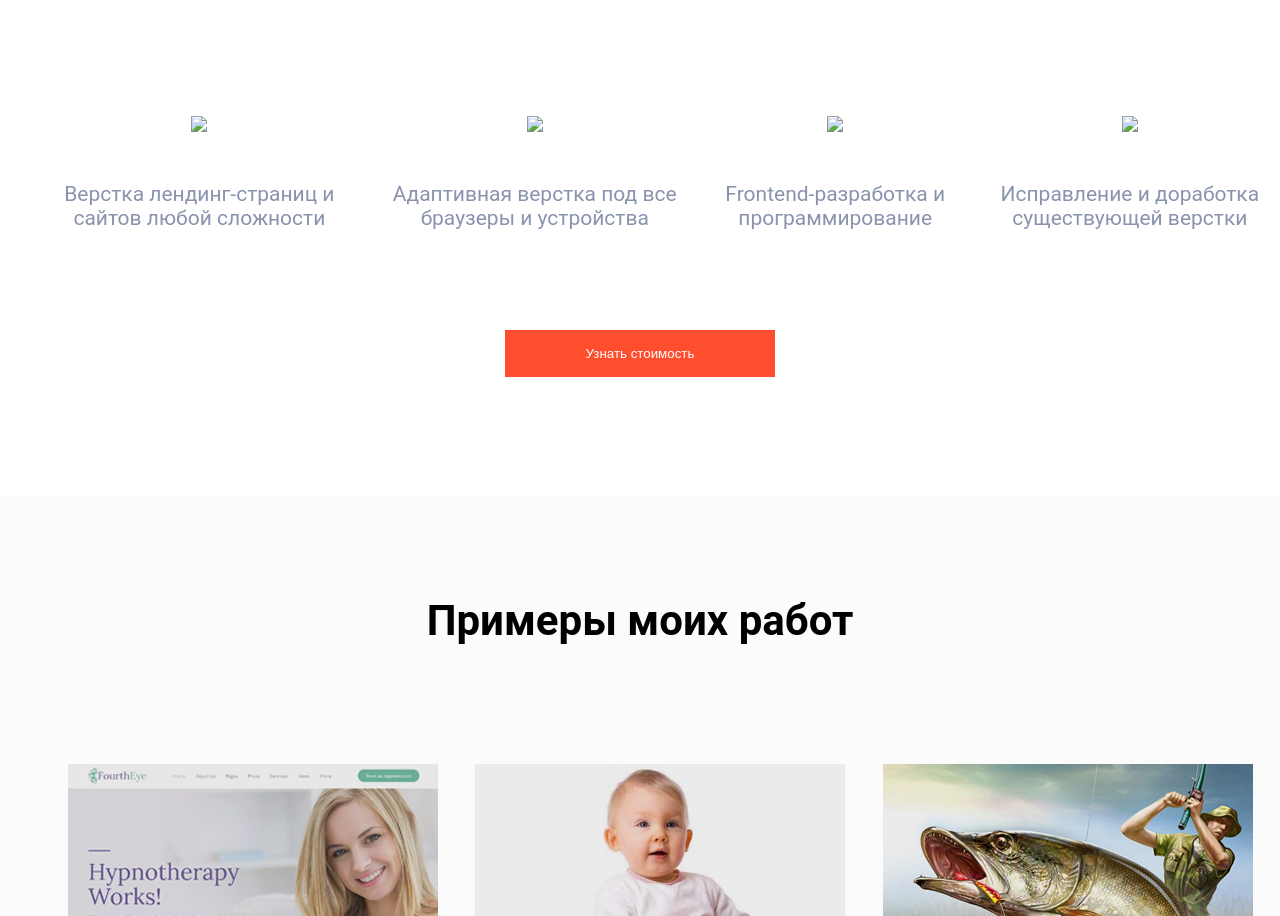
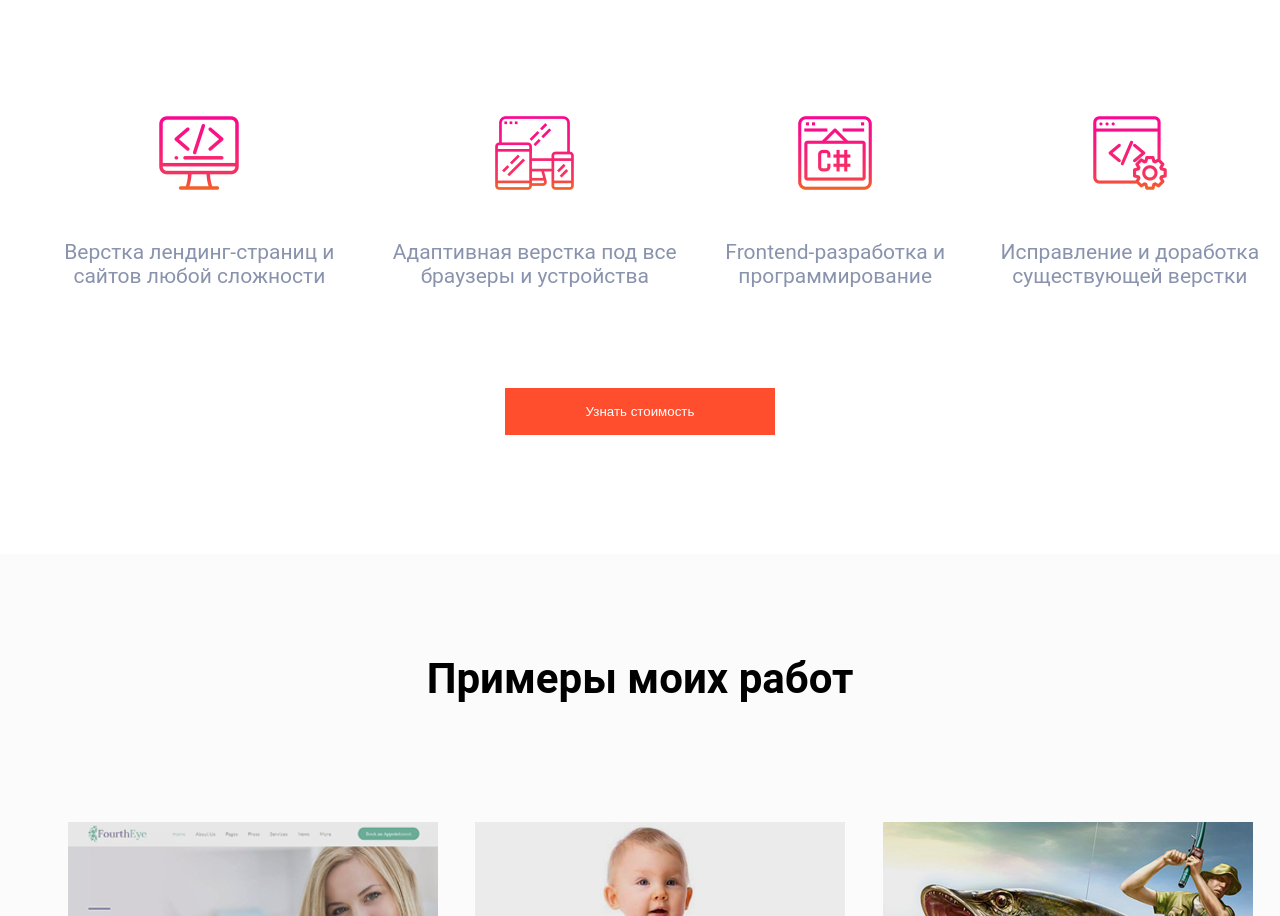
Before and after one commit to dyvosvit/dyvosvit.github.io, a plain HTML site: page index.html in a window 1280 px wide. Shown: the part 1039-1955 px from the top of the page. Drawn offline with Linux system fonts and the light colour scheme.

Commit message:
Update index.html

```diff
--- a/index.html
+++ b/index.html
@@ -157,22 +157,22 @@
 		<br>
 		<div id="elements" class="fixed-width elements">
 			<div>
-				<img style="padding-bottom: 50px" src="/img/tools-and-utensils.png">
+				<img style="padding-bottom: 50px" src="/img/icons/tools-and-utensils.png">
 				<br>
 				<span class="small-text">Верстка лендинг-страниц и сайтов любой сложности</span>
 			</div>
 			<div>
-				<img style="padding-bottom: 50px" src="/img/responsive.png">
+				<img style="padding-bottom: 50px" src="/img/icons/responsive.png">
 				<br>
 				<span class="small-text">Адаптивная верстка под все браузеры и устройства</span>
 			</div>
 			<div>
-				<img style="padding-bottom: 50px" src="/img/programming.png">
+				<img style="padding-bottom: 50px" src="/img/icons/programming.png">
 				<br>
 				<span class="small-text">Frontend-разработка и программирование</span>
 			</div>
 			<div>
-				<img style="padding-bottom: 50px" src="/img/coding.png">
+				<img style="padding-bottom: 50px" src="/img/icons/coding.png">
 				<br>
 				<span class="small-text">Исправление и доработка существующей верстки</span>
 			</div>
```
